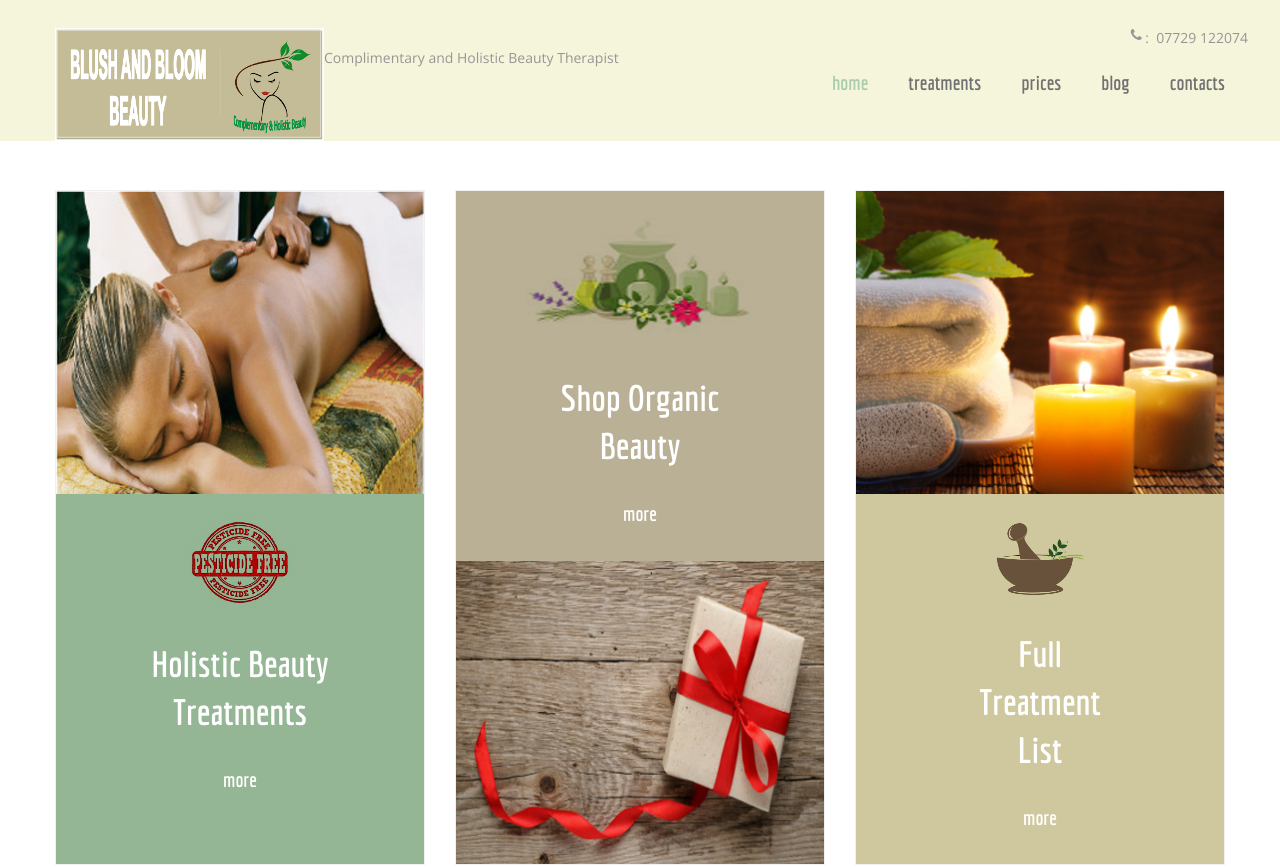
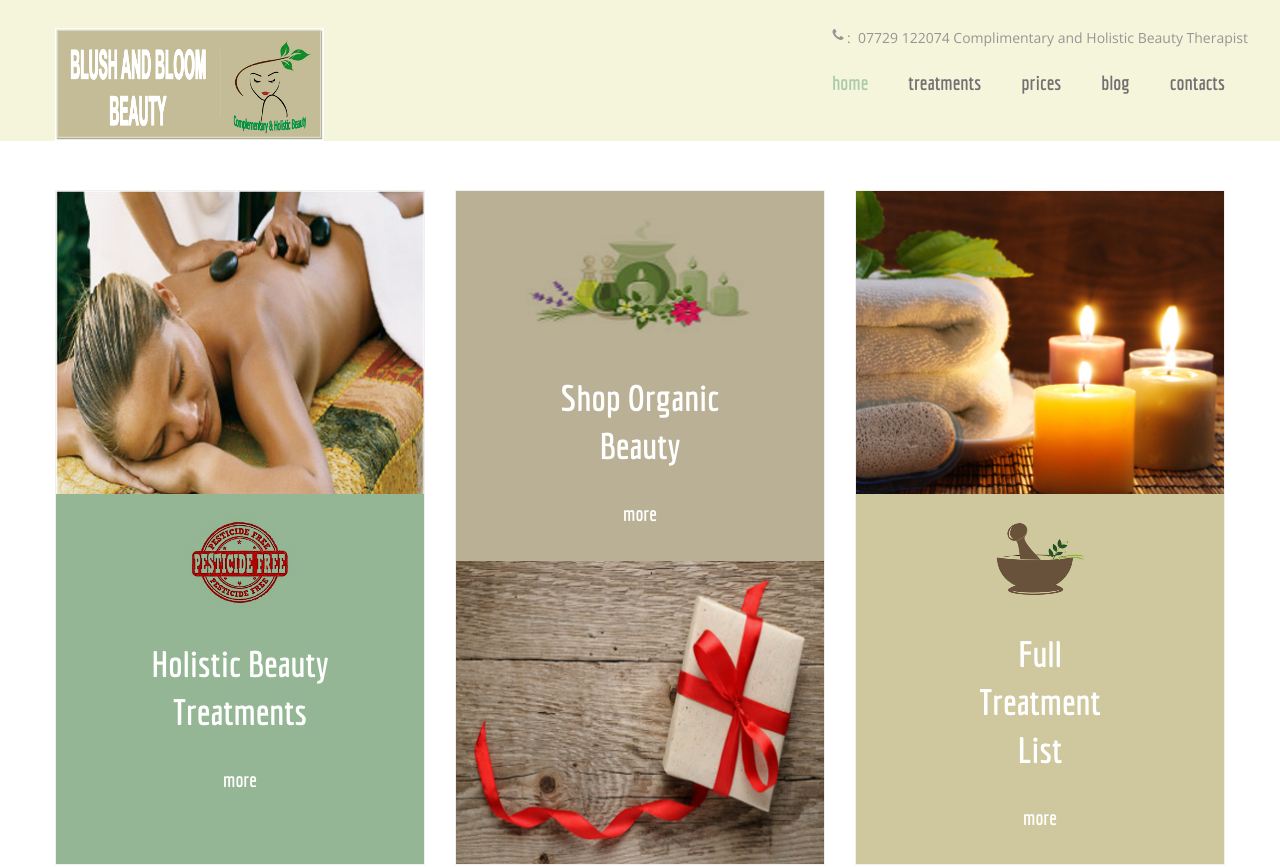
Before and after one commit to Cocoacat/johannatestsite, a plain HTML site: page index.html in a window 1280 px wide. Shown: the top 867 px of the page. Drawn offline with nearby package versions, Linux system fonts and the light colour scheme.

Commit message:
initial commit

```diff
--- a/index.html
+++ b/index.html
@@ -71,7 +71,7 @@
             </nav>
             <div class="clear"></div>
           </div>
-        	<span class="right"><i class="fa fa-phone"></i>&nbsp:&nbsp 07729 122074</span><br>Complimentary and Holistic Beauty Therapist</div>
+        	<span class="right"><i class="fa fa-phone"></i>&nbsp:&nbsp 07729 122074 Complimentary and Holistic Beauty Therapist</span></div>
       </div>
     </div>
 
```
